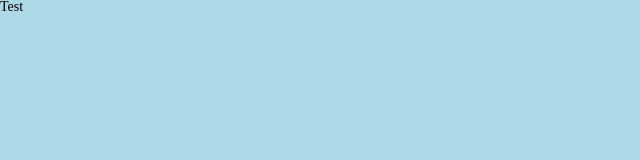
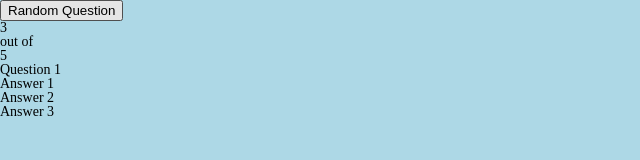
Before and after one commit to SophGits/fact-keeper, a website: page index.html in a window 1280 px wide. Shown: the whole page, without its empty margins (0-640 px from the left). Drawn offline with Linux system fonts and the light colour scheme.

Commit message:
Remove script compilation and link each directly from index.html (for easier debugging).

```diff
--- a/index.html
+++ b/index.html
@@ -4,10 +4,29 @@
   <title>Fact Keeper</title>
   <meta charset="UTF-8">
    <link rel="stylesheet" href="assets/styles/style.min.css" />
-   <script src="assets/scripts/script.min.js"></script>
+   <script src="assets/scripts/jquery-2.1.4.min.js"></script>
+   <!--- <script src="assets/scripts/script.min.js"></script> -->
    <script src="assets/scripts/facts.json"></script>
+   <script src="assets/scripts/script.js"></script>
 </head>
 <body>
-  Test
+
+  <section class="select-option">
+    <input id="random-question" type="button" value="Random Question">
+  </section>
+
+  <section class="progress-area">
+    <p class="current-score">3</p> out of <p class="total">5</p>
+  </section>
+
+  <section class="question-section">
+    <header>Question 1</header>
+    <ul class="answers-list">
+      <li>Answer 1</li>
+      <li>Answer 2</li>
+      <li>Answer 3</li>
+    </ul>
+  </section>
+
 </body>
 </html>
```
Also changed, not shown: gulpfile.js (+7 -10 lines).
